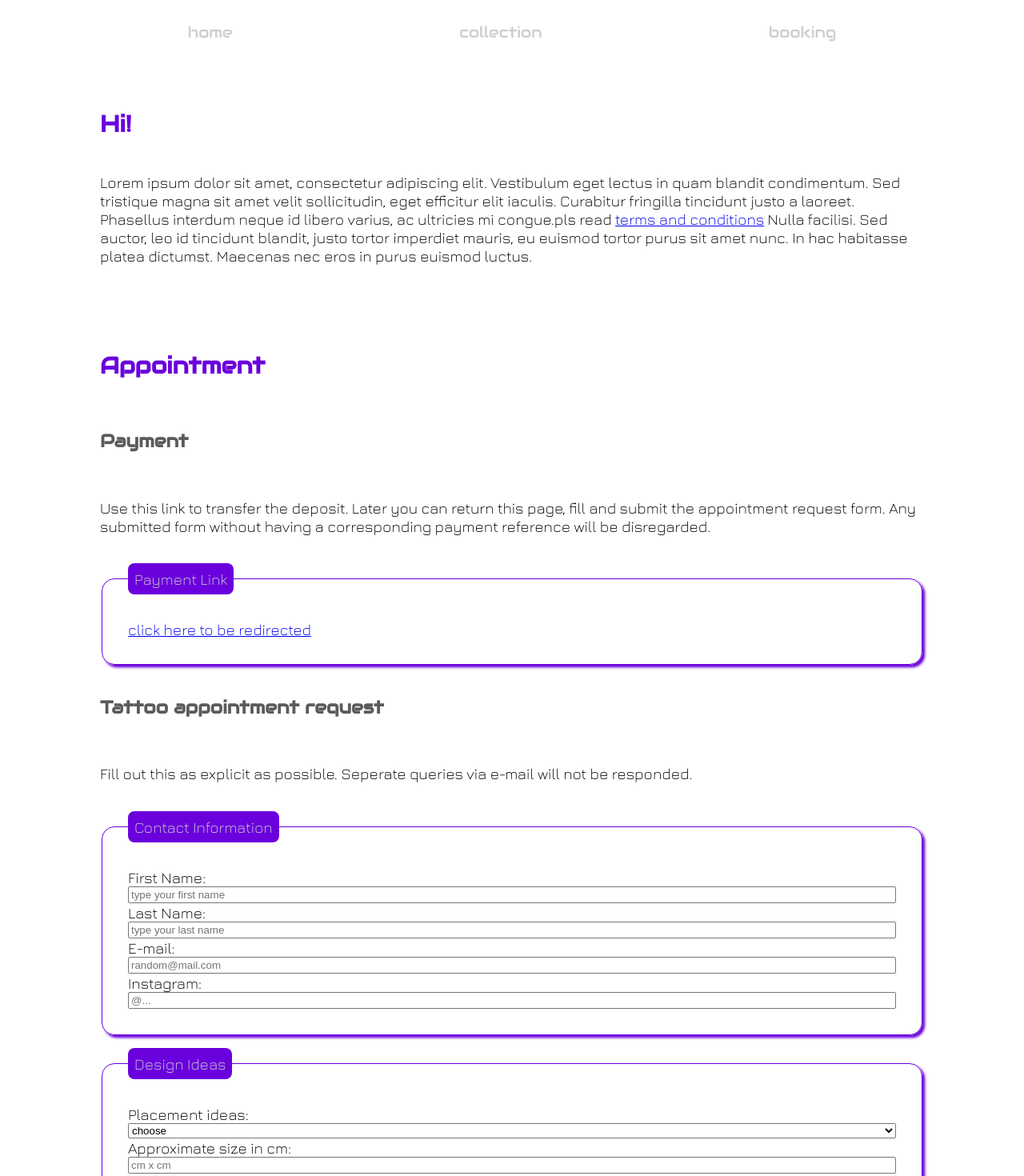
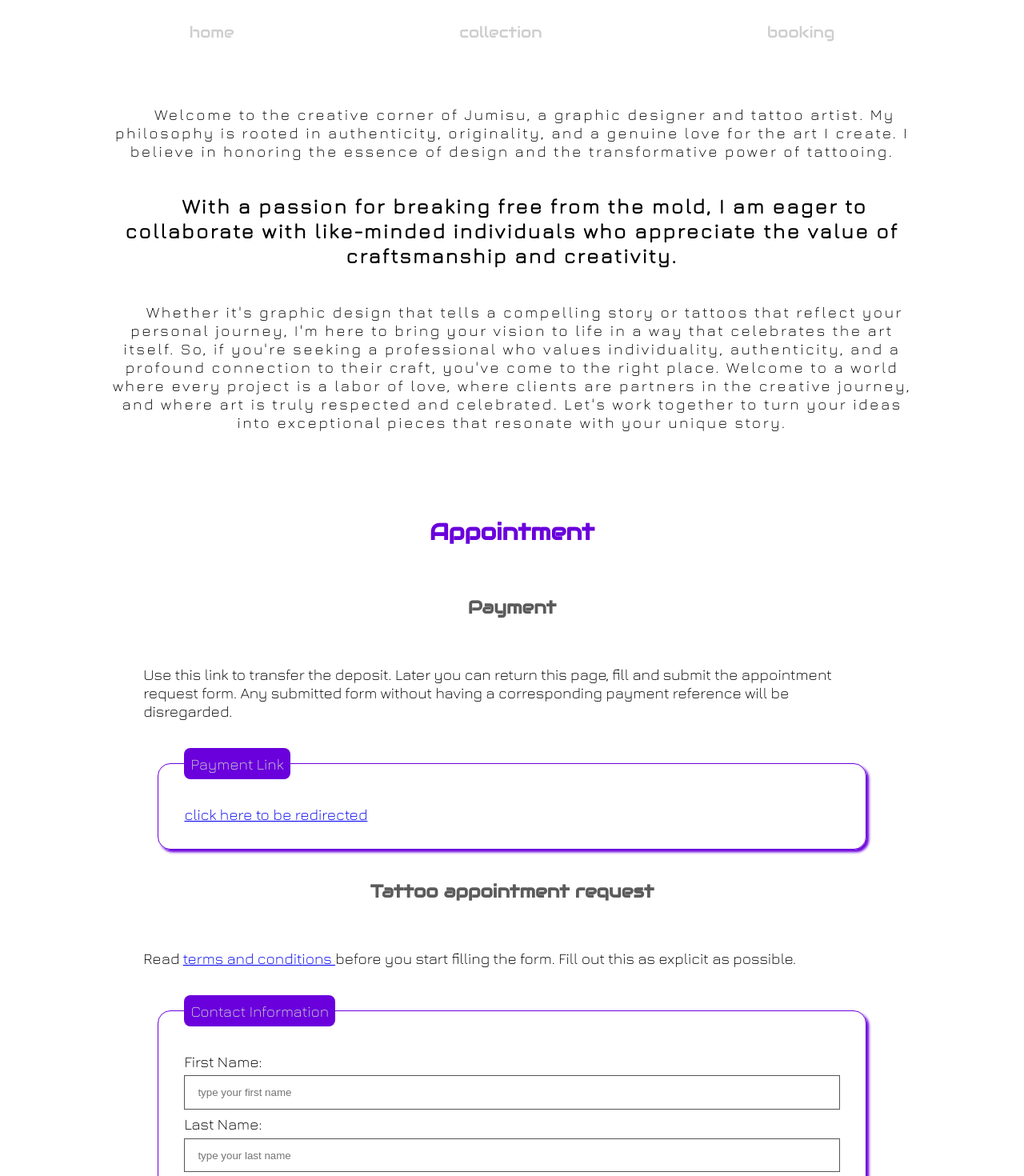
Before and after one commit to cincu/fpj, a Next.js app: page /contact-me in a window 1280 px wide. Shown: the top 1470 px of the page at 80% size. Built offline with nearby package versions, Linux system fonts and the light colour scheme.

Commit message:
some css in the forms, terms and conditions, adaptibility

```diff
--- a/components/Disclaimer/Disclaimer.js
+++ b/components/Disclaimer/Disclaimer.js
@@ -2,16 +2,29 @@ import Link from "next/link";
 export default function Disclaimer() {
   return (
     <div className="container">
-      <h2>Hi!</h2>
-      <p>
-        Lorem ipsum dolor sit amet, consectetur adipiscing elit. Vestibulum eget
-        lectus in quam blandit condimentum. Sed tristique magna sit amet velit
-        sollicitudin, eget efficitur elit iaculis. Curabitur fringilla tincidunt
-        justo a laoreet. Phasellus interdum neque id libero varius, ac ultricies
-        mi congue.pls read <Link href="#">terms and conditions</Link> Nulla
-        facilisi. Sed auctor, leo id tincidunt blandit, justo tortor imperdiet
-        mauris, eu euismod tortor purus sit amet nunc. In hac habitasse platea
-        dictumst. Maecenas nec eros in purus euismod luctus.
+      <p className="paragraph--center">
+        Welcome to the creative corner of Jumisu, a graphic designer and tattoo
+        artist. My philosophy is rooted in authenticity, originality, and a
+        genuine love for the art I create. I believe in honoring the essence of
+        design and the transformative power of tattooing.
+      </p>
+      <br />
+      <strong className="paragraph--center">
+        With a passion for breaking free from the mold, I am eager to
+        collaborate with like-minded individuals who appreciate the value of
+        craftsmanship and creativity.
+      </strong>
+      <br />
+      <p className="paragraph--center">
+        Whether it's graphic design that tells a compelling story or tattoos
+        that reflect your personal journey, I'm here to bring your vision to
+        life in a way that celebrates the art itself. So, if you're seeking a
+        professional who values individuality, authenticity, and a profound
+        connection to their craft, you've come to the right place. Welcome to a
+        world where every project is a labor of love, where clients are partners
+        in the creative journey, and where art is truly respected and
+        celebrated. Let's work together to turn your ideas into exceptional
+        pieces that resonate with your unique story.
       </p>
     </div>
   );
--- a/components/Form/Form.js
+++ b/components/Form/Form.js
@@ -1,7 +1,7 @@
 // import { useState } from "react";
 import Link from "next/link";
 export default function Form({ onSubmit }) {
-  // const [formData, setFormData] = useState[{ x }];
+  // const [formData, setFormData] = useState[{ x }];s
   async function handleSubmit(event) {
     event.preventDefault();
     const formData = new FormData(event.target);
@@ -18,7 +18,7 @@ export default function Form({ onSubmit }) {
       >
         <h2>Appointment</h2>
         <h3>Payment</h3>
-        <p>
+        <p className="paragraph--payment">
           Use this link to transfer the deposit. Later you can return this page,
           fill and submit the appointment request form. Any submitted form
           without having a corresponding payment reference will be disregarded.
@@ -30,9 +30,10 @@ export default function Form({ onSubmit }) {
           </Link>
         </fieldset>
         <h3>Tattoo appointment request</h3>
-        <p>
-          Fill out this as explicit as possible. Seperate queries via e-mail
-          will not be responded.
+        <p className="paragraph--payment">
+          Read <Link href="./terms-and-conditions">terms and conditions </Link>
+          before you start filling the form. Fill out this as explicit as
+          possible.
         </p>
         <fieldset>
           <legend>Contact Information</legend>
@@ -50,7 +51,6 @@ export default function Form({ onSubmit }) {
             name="lname"
             placeholder="type your last name"
             type="text"
-            required
           />
           <label htmlFor="email">E-mail:</label>
           <input
@@ -91,7 +91,6 @@ export default function Form({ onSubmit }) {
             min="5"
             max="100"
             placeholder="cm x cm"
-            required
           />
           <label htmlFor="references">References:</label>
           <textarea
@@ -122,6 +121,7 @@ export default function Form({ onSubmit }) {
             name="bookingDate"
             min="01-01-2023"
             max="31-12-2026"
+            required
           />
           <label htmlFor="references">Health conditions:</label>
           <textarea
@@ -130,16 +130,13 @@ export default function Form({ onSubmit }) {
             rows="4"
             cols="50"
             placeholder="Please indicate if you have any medical conditions, as it may be necessary for me to take appropriate measures to ensure your well-being and mine. Your response will be kept confidential.(e.g. low blood sugar, bloodborne diseases, ..)"
+            required
           />
         </fieldset>
-        <label htmlFor="tos">
-          <input type="checkbox" name="tos" id="tos" required />I have read the{" "}
-          <Link href="./terms-and-conditions">terms and conditions</Link> (i
-          would be very grateful if you actually read)
-        </label>
+
         <label htmlFor="range">
           How serious are you about this booking?
-          <input type="range" min={0} max="200" value="0" />
+          <input type="range" min="0" max="200" />
         </label>
         <button>Submit</button>
       </form>
--- a/package.json
+++ b/package.json
@@ -28,13 +28,10 @@
     "use-local-storage-state": "^19.1.0"
   },
   "devDependencies": {
-    "@tailwindcss/typography": "^0.5.10",
     "autoprefixer": "^10",
-    "daisyui": "^3.9.2",
     "eslint": "^8",
     "eslint-config-next": "13.5.4",
     "nodemailer": "^6.9.7",
-    "postcss": "^8",
-    "tailwindcss": "^3"
+    "postcss": "^8"
   }
 }
--- a/pages/collection/index.js
+++ b/pages/collection/index.js
@@ -1,4 +1,3 @@
-import Link from "next/link";
 import { useState } from "react";
 import CardsByCategory from "../../components/CardsByCategory/CardsByCategory";
 import EditForm from "../../components/EditForm";
@@ -15,7 +14,7 @@ export default function WorksPage() {
   });
   const { data: session } = useSession();
   console.log(session);
-  // Set the initial state to "graphics"
+  // set the initial state to "graphics"
   const [selectedCategory, setSelectedCategory] = useState("graphics");
 
   //state for the add form visibility
--- a/pages/globals.css
+++ b/pages/globals.css
@@ -64,15 +64,30 @@ button {
   gap: 3rem;
 }
 /* USER STORY 1 FORM*****-*_*_-*_*_-*_*_-*_*_-*_*_-*_*_-*_*_-*_*_-*_*_-*_*_-*_*_*/
+.paragraph--center {
+  text-indent: 2rem;
+  text-align: center;
+  letter-spacing: 0.16rem;
+}
+
+strong {
+  font-size: 1.6rem;
+}
+
 form {
   display: flex;
   flex-direction: column;
   gap: 1rem;
+  flex-wrap: wrap;
+  align-items: center;
+  text-align: left;
 }
+
 .container {
   padding: 2rem;
   display: flex;
   flex-direction: column;
+  flex-wrap: wrap;
 }
 fieldset {
   border: solid var(--primary-color) 1px;
@@ -81,7 +96,7 @@ fieldset {
   border-radius: 1rem;
   display: flex;
   flex-direction: column;
-  min-width: 200px;
+  width: 85%;
 }
 legend {
   background-color: var(--primary-color);
@@ -89,6 +104,20 @@ legend {
   padding: 0.5rem;
   color: var(--text-contrast-color);
 }
+input,
+textarea,
+select {
+  padding: 0.8rem 1rem;
+  margin: 0.4rem 0;
+  border: 1px solid #555;
+}
+input:focus,
+textarea:focus,
+select:focus {
+  background-color: var(--text-contrast-color);
+  border: 0.3rem solid var(--primary-color);
+}
+
 /* USER STORY 2 WORKS GRID*****-*_*_-*_*_-*_*_-*_*_-*_*_-*_*_-*_*_-*_*_-*_*_-*_*_-*_*_*/
 .filterbar {
   display: flex;
@@ -195,7 +224,7 @@ legend {
   border: none;
   color: #ffffff;
   text-align: center;
-  font-size: 28px;
+  font-size: 3rem;
   padding: 20px;
   width: 200px;
   transition: all 0.5s;
@@ -241,7 +270,7 @@ legend {
     margin: 0rem 6rem 6rem 6rem;
   }
   fieldset {
-    width: 60rem;
+    width: 80%;
   }
   .title--home {
     font-size: 1.2rem;
@@ -249,4 +278,7 @@ legend {
   .logo {
     padding-top: 5rem;
   }
+  .paragraph--payment {
+    width: 90%;
+  }
 }
```
Also changed, not shown: pages/terms-and-conditions.js (+41 -1 lines), 1 other file (tests, documents, lock files or other folders).
